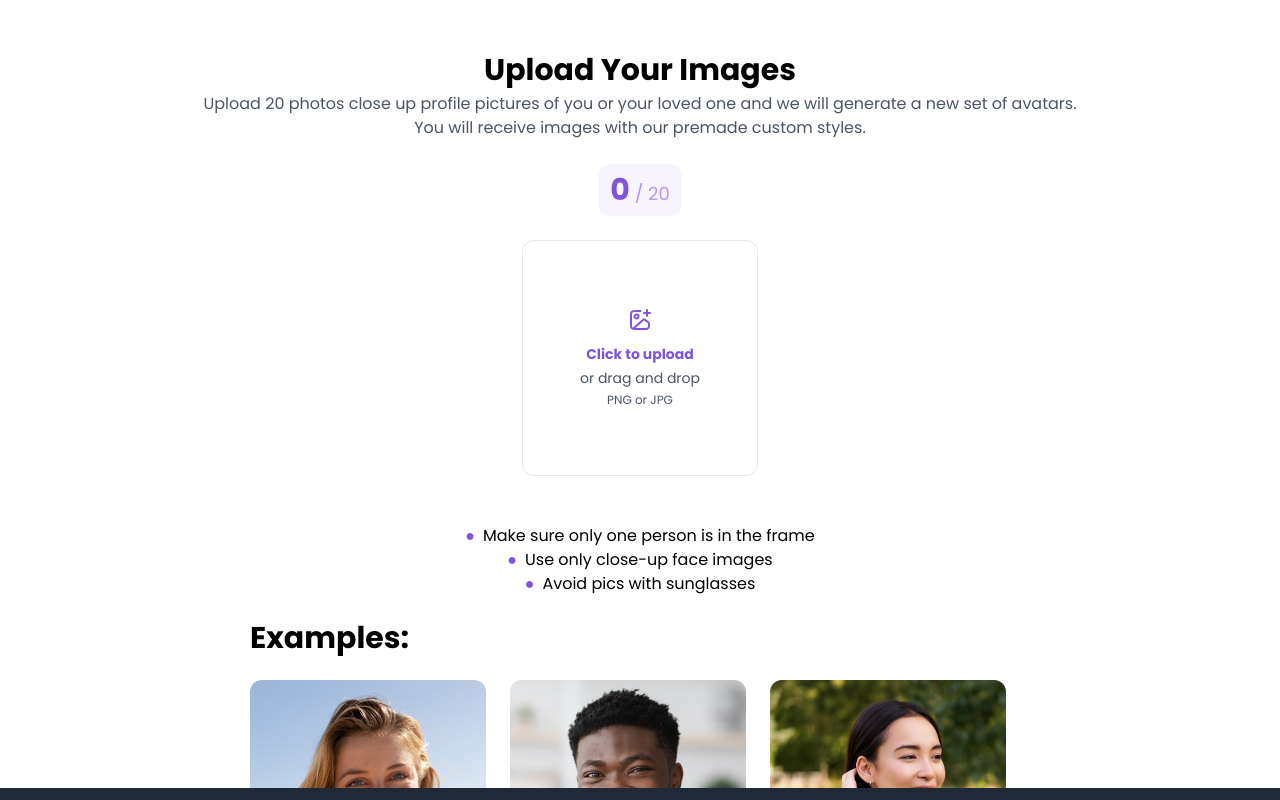
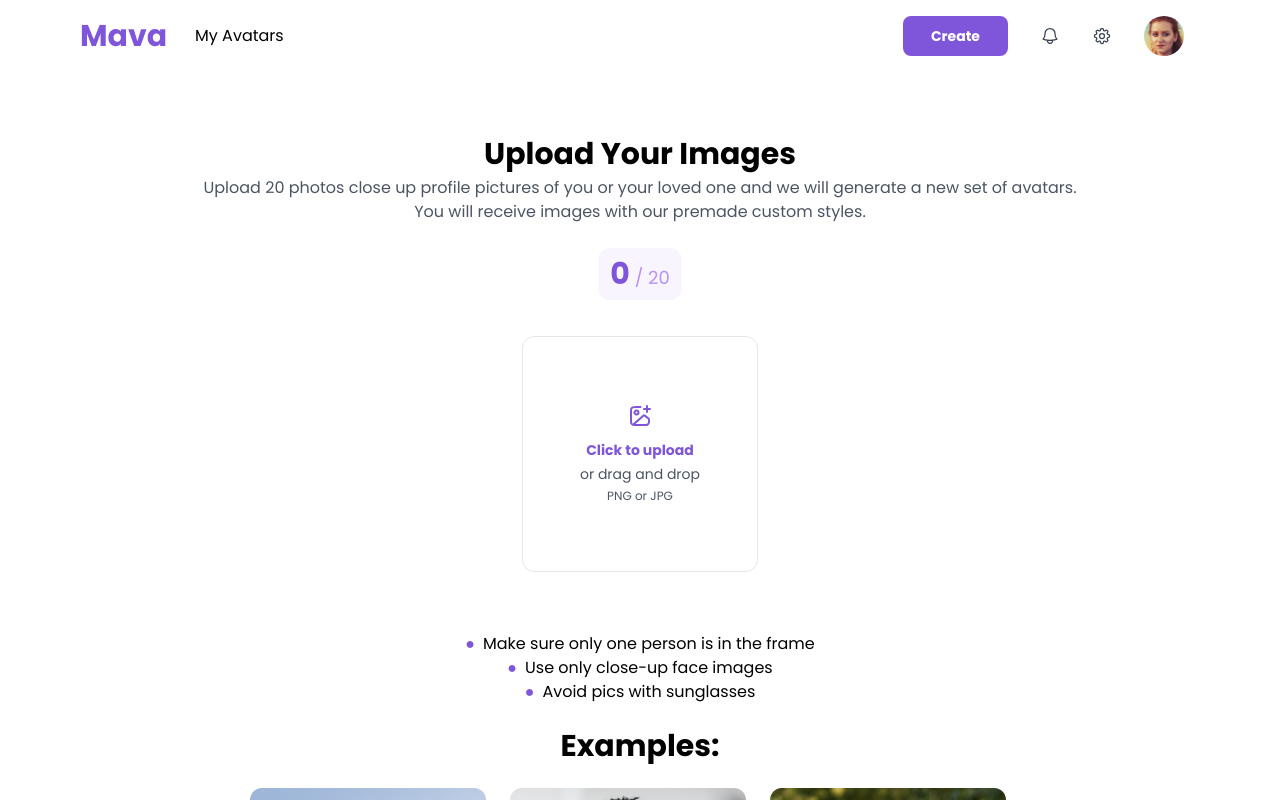
Before and after one commit to brandojesus0624/AI-web-frontend, a React (Create React App) app: page /upload in a window 1280 px wide. Shown: the top 800 px of the page. Built offline with nearby package versions, Linux system fonts and the light colour scheme.

Commit message:
Image list and file upload field style(image grid)

```diff
--- a/src/components/basic/dropZone.js
+++ b/src/components/basic/dropZone.js
@@ -14,7 +14,7 @@ function Dropzone({ onDrop, accept, open }) {
   // ));
   return (
     <div>
-      <div {...getRootProps({ className: "w-[236px] h-[236px] border px-6 py-8 rounded-xl flex justify-center items-center" })}>
+      <div {...getRootProps({ className: "w-[236px] h-[236px] border px-6 py-8 rounded-xl flex justify-center items-center mx-3 my-3" })}>
         <input className="input-zone" {...getInputProps()} />
         <div className="text-center flex flex-col items-center">
           <button
@@ -32,9 +32,9 @@ function Dropzone({ onDrop, accept, open }) {
                 <path
                   d="M12.5 3H7.8C6.11984 3 5.27976 3 4.63803 3.32698C4.07354 3.6146 3.6146 4.07354 3.32698 4.63803C3 5.27976 3 6.11984 3 7.8V16.2C3 17.8802 3 18.7202 3.32698 19.362C3.6146 19.9265 4.07354 20.3854 4.63803 20.673C5.27976 21 6.11984 21 7.8 21H17C17.93 21 18.395 21 18.7765 20.8978C19.8117 20.6204 20.6204 19.8117 20.8978 18.7765C21 18.395 21 17.93 21 17M19 8V2M16 5H22M10.5 8.5C10.5 9.60457 9.60457 10.5 8.5 10.5C7.39543 10.5 6.5 9.60457 6.5 8.5C6.5 7.39543 7.39543 6.5 8.5 6.5C9.60457 6.5 10.5 7.39543 10.5 8.5ZM14.99 11.9181L6.53115 19.608C6.05536 20.0406 5.81747 20.2568 5.79643 20.4442C5.77819 20.6066 5.84045 20.7676 5.96319 20.8755C6.10478 21 6.42628 21 7.06929 21H16.456C17.8951 21 18.6147 21 19.1799 20.7582C19.8894 20.4547 20.4547 19.8894 20.7582 19.1799C21 18.6147 21 17.8951 21 16.456C21 15.9717 21 15.7296 20.9471 15.5042C20.8805 15.2208 20.753 14.9554 20.5733 14.7264C20.4303 14.5442 20.2412 14.3929 19.8631 14.0905L17.0658 11.8527C16.6874 11.5499 16.4982 11.3985 16.2898 11.3451C16.1061 11.298 15.9129 11.3041 15.7325 11.3627C15.5279 11.4291 15.3486 11.5921 14.99 11.9181Z"
                   stroke="#7F56D9"
-                  stroke-width="2"
-                  stroke-linecap="round"
-                  stroke-linejoin="round"
+                  strokeWidth="2"
+                  strokeLinecap="round"
+                  strokeLinejoin="round"
                 />
               </svg>
             </div>
--- a/src/components/basic/imageGrid.js
+++ b/src/components/basic/imageGrid.js
@@ -1,11 +1,11 @@
 // Rendering individual images
 const Image = ({ image }) => {
   return (
-    <div className="file-item">
+    <div className="file-item mx-3 my-3">
       <img
         alt={`img - ${image.id}`}
         src={image.src}
-        className="file-img"
+        className="file-img w-[236px] h-[236px]"
       />
     </div>
   );
@@ -18,8 +18,6 @@ const ImageGrid = ({ images }) => {
     return <Image image={image} key={`${image.id}-image`} />;
   };
   // Return the list of files//
-  return (
-    <section className="file-list">{images.map(renderImage)}</section>
-  );
+  return images.map(renderImage)
 };
 export default ImageGrid;
--- a/src/components/pages/uploadImage.js
+++ b/src/components/pages/uploadImage.js
@@ -23,14 +23,14 @@ const UploadImage = () => {
 
   return (
     <MainLayout>
-      <div className="h-full flex flex-col items-center" id="upload">
+      <div className="h-full flex flex-col items-center px-10" id="upload">
         <h1 className="font-poppinsBold text-3xl mt-16">Upload Your Images</h1>
         <p className="mt-1 text-gray-600">Upload 20 photos close up profile pictures of you or your loved one and we will generate a new set of avatars.</p>
         <p className="text-gray-600">You will receive images with our premade custom styles.</p>
         <div className="mt-6 text-primary-400 text-lg rounded-xl bg-primary-50 px-3 py-2" id="uploaded_number">
           <span className="font-poppinsBold text-primary-600 text-3xl">0</span> / 20
         </div>
-        <div className="my-6 flex justify-center items-center" id="upload_image">
+        <div className="my-6 flex flex-wrap justify-center items-center" id="upload_image">
             <ImageGrid images={images} />
             <Dropzone onDrop={onDrop} accept={"image/*"} />
         </div>
@@ -39,7 +39,7 @@ const UploadImage = () => {
             <span><span className="text-primary-600 font-poppinsBold mr-2">●</span>Use only close-up face images</span>
             <span><span className="text-primary-600 font-poppinsBold mr-2">●</span>Avoid pics with sunglasses</span>
         </ul>
-        <div className="mt-6 mb-20" id="examples">
+        <div className="mt-6 mb-20 text-center" id="examples">
           <span className="font-poppinsBold text-3xl">Examples: </span>
           <div className="mt-6 flex" id="upload_example_group">
             <div className="mr-6 ">
--- a/src/layout/mainLayout.js
+++ b/src/layout/mainLayout.js
@@ -3,7 +3,7 @@ import Header from './header';
 
 const MainLayout = ({ children }) => {
   return (
-    <div className='font-poppinsRegular flex flex-col justify-center items-center lg:h-screen h-full'>
+    <div className='font-poppinsRegular flex flex-col justify-center items-center h-full'>
       <Header />
       {children}
       <Footer />
```
